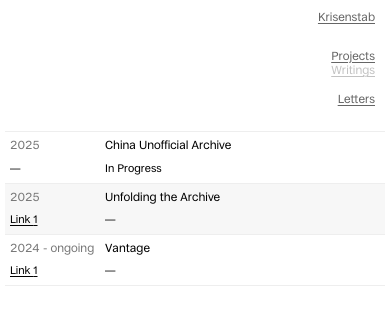
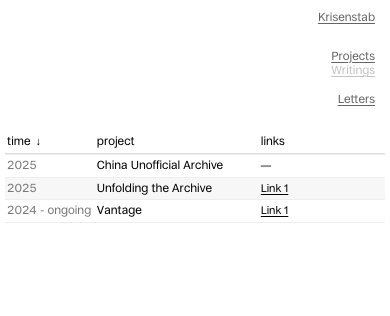
Before and after one commit to thometnanni/krisenstab, a SvelteKit app: page /projects in a window 390 px wide. Shown: the top 316 px of the page. Built offline with nearby package versions, Linux system fonts and the light colour scheme.

Commit message:
chore mobile

```diff
--- a/src/routes/projects/+page.svelte
+++ b/src/routes/projects/+page.svelte
@@ -67,7 +67,7 @@
 <style>
   .archive {
     --time-col: 140px;
-    --link-col: 320px;
+    --link-col: 120px;
     --info-col: 160px;
     font-size: 1rem;
     line-height: 1.2rem;
@@ -151,8 +151,12 @@
     }
   }
 
-  @media (max-width: 864px) {
-    .row.header {
+  @media (max-width: 764px) {
+    /* .row.header {
+      display: none;
+    } */
+
+    .col.info {
       display: none;
     }
 
@@ -160,7 +164,7 @@
       border-top: 1px solid #eee;
     }
 
-    .row {
+    /* .row {
       display: grid;
       grid-template-columns: 90px 1fr;
       grid-template-areas:
@@ -170,12 +174,12 @@
       align-items: start;
       width: 100%;
       padding: 5px;
-    }
+    } */
 
-    .col {
+    /* .col {
       min-width: 0;
-    }
-
+    } */
+/*
     .col.time {
       grid-area: time;
       white-space: nowrap;
@@ -192,6 +196,6 @@
     }
     .col.info {
       grid-area: info;
-    }
+    } */
   }
 </style>
```
